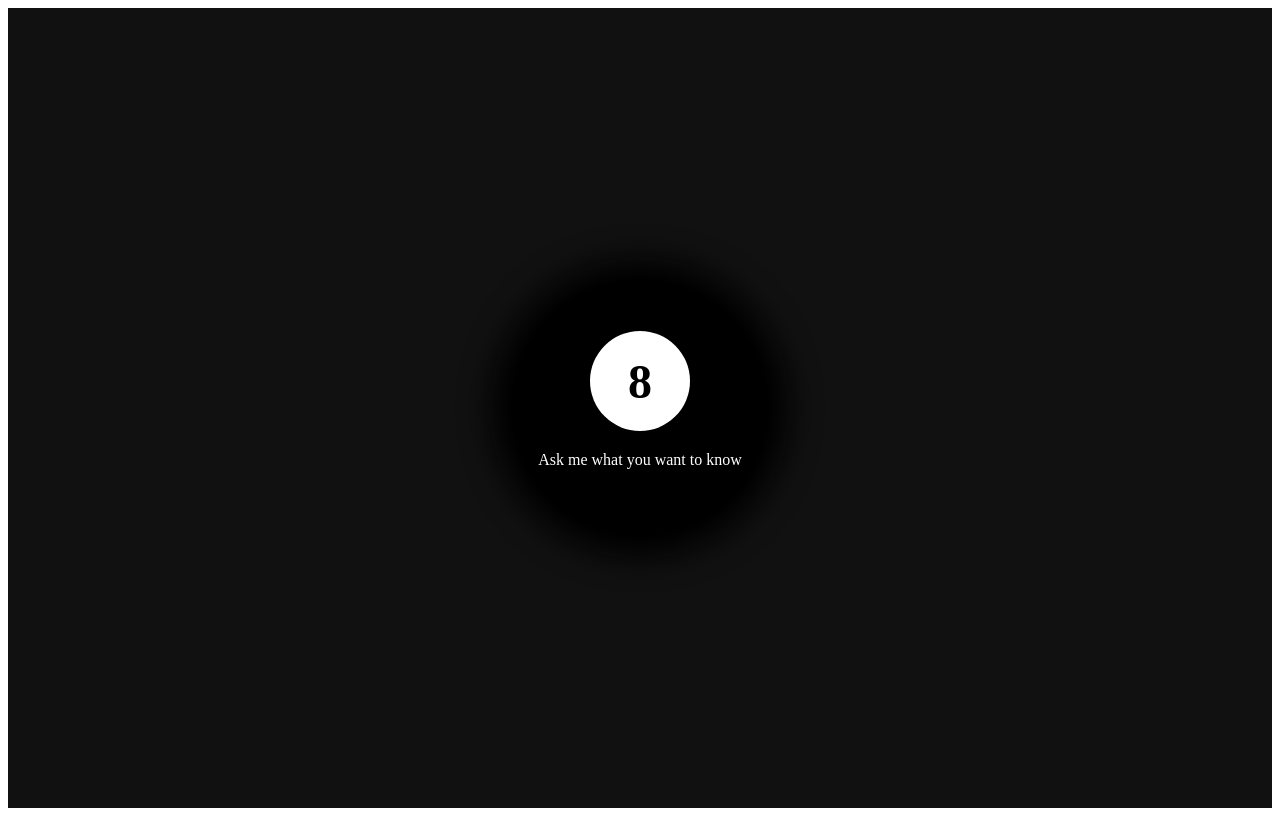
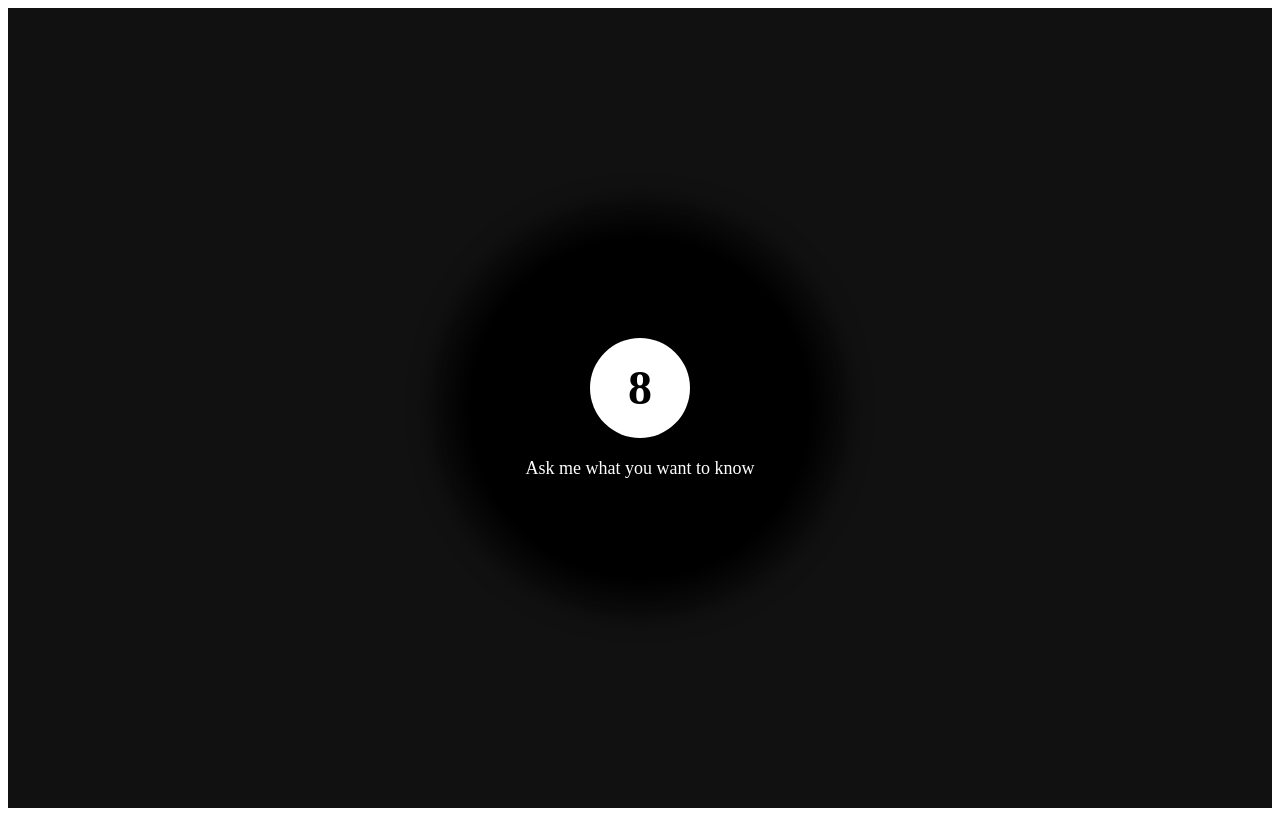
Before and after one commit to wilaponce/Magic8Ball, a Vue app: page / in a window 1280 px wide. Built offline with nearby package versions, Linux system fonts and the light colour scheme; the HTML template or start-up script is replaced by a standard one.

Commit message:
update Magic8Ball.vue

```diff
--- a/src/components/Magic8Ball.vue
+++ b/src/components/Magic8Ball.vue
@@ -1,19 +1,27 @@
 
 <template>
-  <div class="ball" @click="shakeBall">
-    <div v-if="!flipped" class="eight-side">
-      <div class="eight-circle">
-        <span class="eight-text">8</span>
+  <div class="container">
+    <div
+      class="ball"
+      :class="{ flipped: isFlipped, shaking: isShaking }"
+      @click="shakeBall"
+    >
+      <div v-if="!isFlipped" class="eight-side">
+        <div class="eight-circle">
+          <span class="eight-text">8</span>
+        </div>
+        <div class="prompt">Ask me what you want to know</div>
       </div>
-      <p class="prompt">Ask me what you want to know</p>
-    </div>
-    <div v-else class="pyramid-side">
-      <svg viewBox="0 0 200 200" class="pyramid-svg">
-        <polygon points="100,30 40,170 160,170" fill="#9370DB" />
-        <text x="100" y="100" text-anchor="middle" fill="white" font-size="14">{{ answer }}</text>
-        <text x="70" y="140" text-anchor="middle" fill="white" font-size="10">{{ otherAnswers[0] }}</text>
-        <text x="130" y="140" text-anchor="middle" fill="white" font-size="10">{{ otherAnswers[1] }}</text>
-      </svg>
+      <div v-else class="pyramid-side">
+        <div class="inner-circle">
+          <div class="pyramid">
+            <div class="answer">{{ selectedAnswer }}</div>
+          </div>
+          <div class="bubbles">
+            <div v-for="n in 10" :key="n" class="bubble" :style="bubbleStyle(n)"></div>
+          </div>
+        </div>
+      </div>
     </div>
   </div>
 </template>
@@ -22,76 +30,169 @@
 export default {
   data() {
     return {
-      flipped: false,
-      answer: '',
-      otherAnswers: [],
-      answers: []
+      isFlipped: false,
+      isShaking: false,
+      answers: [
+        "Yes", "No", "Maybe", "Ask again later", "Definitely",
+        "Outlook not so good", "Without a doubt", "Cannot predict now"
+      ],
+      selectedAnswer: ""
     };
   },
   methods: {
-    async fetchAnswers() {
-      const res = await fetch('/answers.json');
-      const data = await res.json();
-      this.answers = data.answers;
+    shakeBall() {
+      if (this.isShaking) return;
+      this.isShaking = true;
+      setTimeout(() => {
+        this.selectedAnswer = this.answers[Math.floor(Math.random() * this.answers.length)];
+        this.isFlipped = true;
+        this.isShaking = false;
+      }, 1000);
     },
-    shakeBall() {
-      if (this.answers.length > 0) {
-        const shuffled = [...this.answers].sort(() => 0.5 - Math.random());
-        this.answer = shuffled[0];
-        this.otherAnswers = shuffled.slice(1, 3);
-        this.flipped = true;
-      }
+    bubbleStyle(n) {
+      const size = Math.random() * 8 + 4;
+      const left = Math.random() * 100;
+      const delay = Math.random() * 2;
+      const duration = 3 + Math.random() * 2;
+      return {
+        width: `${size}px`,
+        height: `${size}px`,
+        left: `${left}%`,
+        animationDelay: `${delay}s`,
+        animationDuration: `${duration}s`
+      };
     }
-  },
-  mounted() {
-    this.fetchAnswers();
   }
 };
 </script>
 
-<style>
+<style scoped>
+.container {
+  display: flex;
+  justify-content: center;
+  align-items: center;
+  height: 100vh;
+  background: #111;
+}
+
 .ball {
-  width: 300px;
-  height: 300px;
+  width: 400px;
+  height: 400px;
   border-radius: 50%;
   background: radial-gradient(circle at center, #000 60%, #222);
   box-shadow: 0 0 30px #000;
-  display: flex;
-  justify-content: center;
-  align-items: center;
-  flex-direction: column;
-  cursor: pointer;
-  transition: transform 0.6s ease;
+  position: relative;
+  perspective: 1000px;
+  transition: transform 1s ease-in-out;
 }
-.eight-side {
+
+.ball.shaking {
+  animation: shake 0.5s ease-in-out;
+}
+
+.ball.flipped {
+  transform: rotateY(180deg);
+}
+
+.eight-side, .pyramid-side {
+  width: 100%;
+  height: 100%;
+  border-radius: 50%;
+  position: absolute;
+  backface-visibility: hidden;
   display: flex;
   flex-direction: column;
   align-items: center;
+  justify-content: center;
 }
+
+.eight-side {
+  transform: rotateY(0deg);
+}
+
+.pyramid-side {
+  transform: rotateY(180deg);
+}
+
 .eight-circle {
   width: 100px;
   height: 100px;
   background: white;
   border-radius: 50%;
   display: flex;
+  align-items: center;
   justify-content: center;
-  align-items: center;
 }
+
 .eight-text {
   font-size: 48px;
   font-weight: bold;
   color: black;
 }
+
 .prompt {
   margin-top: 20px;
-  font-size: 16px;
+  color: white;
+  font-size: 18px;
 }
-.pyramid-side {
+
+.inner-circle {
+  width: 200px;
+  height: 200px;
+  background: #4B0082;
+  border-radius: 50%;
+  position: relative;
+  display: flex;
+  align-items: center;
+  justify-content: center;
+}
+
+.pyramid {
+  width: 0;
+  height: 0;
+  border-left: 40px solid transparent;
+  border-right: 40px solid transparent;
+  border-bottom: 70px solid #9370DB;
+  position: relative;
+}
+
+.answer {
+  position: absolute;
+  top: 80px;
+  width: 100px;
+  text-align: center;
+  color: white;
+  font-size: 14px;
+}
+
+.bubbles {
+  position: absolute;
   width: 100%;
   height: 100%;
+  overflow: hidden;
 }
-.pyramid-svg {
-  width: 100%;
-  height: 100%;
+
+.bubble {
+  position: absolute;
+  bottom: 0;
+  background: white;
+  border-radius: 50%;
+  opacity: 0.6;
+  animation-name: rise;
+  animation-timing-function: linear;
+  animation-iteration-count: infinite;
+}
+
+@keyframes shake {
+  0% { transform: rotate(0deg); }
+  25% { transform: rotate(10deg); }
+  50% { transform: rotate(-10deg); }
+  75% { transform: rotate(10deg); }
+  100% { transform: rotate(0deg); }
+}
+
+@keyframes rise {
+  0% { bottom: 0; opacity: 0.6; }
+  100% { bottom: 100%; opacity: 0; }
 }
 </style>
```
